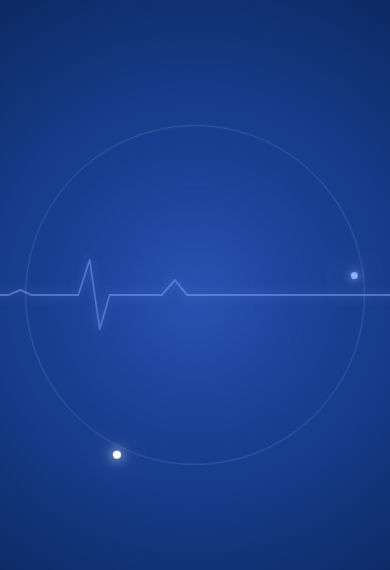
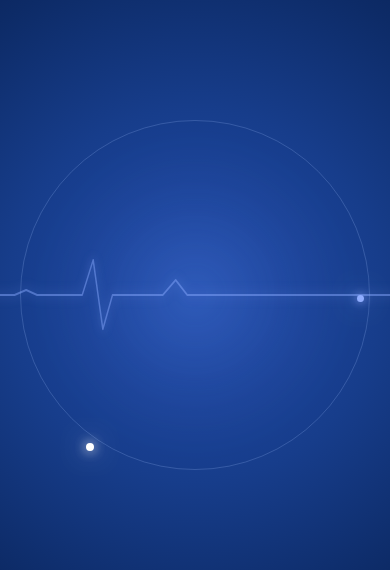
Before and after one commit to santheprogrammer97-gif/kalam-heart, a plain HTML site: page index.html in a window 390 px wide. Shown: the part 127-697 px from the top of the page. Drawn offline with Linux system fonts and the light colour scheme; some packages are replaced by stand-ins of ours; a script that the page names is missing.

Commit message:
Update index.html

```diff
--- a/index.html
+++ b/index.html
@@ -1,9 +1,12 @@
 <!DOCTYPE html>
 <html lang="en">
+
 <head>
 
 <meta charset="UTF-8">
-<meta name="viewport" content="width=device-width, initial-scale=1.0">
+
+<meta name="viewport"
+      content="width=device-width, initial-scale=1.0">
 
 <title>Kalam Home Care</title>
 
@@ -31,19 +34,15 @@ body{
     background:
     radial-gradient(
         circle at 50% 50%,
-        #2149a5 0%,
-        #173d8d 40%,
+        #244eaa 0%,
+        #173d8b 40%,
         #0d2b67 72%,
         #071d4d 100%
     );
 
     font-family:Arial,Helvetica,sans-serif;
+
 }
-
-
-/* =========================
-   MAIN
-========================= */
 
 .heart-page{
 
@@ -52,26 +51,23 @@ body{
     width:100vw;
     height:100vh;
 
-    overflow:hidden;
-
     display:flex;
-
     align-items:center;
     justify-content:center;
+
+    overflow:hidden;
 
 }
 
 
-/* =========================
-   GLOW
-========================= */
+/* GLOW */
 
 .glow{
 
     position:absolute;
 
-    width:420px;
-    height:420px;
+    width:440px;
+    height:440px;
 
     left:50%;
     top:50%;
@@ -83,16 +79,20 @@ body{
     background:
     radial-gradient(
         circle,
-        rgba(100,145,255,.25),
-        rgba(70,110,230,.08) 45%,
+        rgba(100,150,255,.30),
+        rgba(70,110,230,.10) 42%,
         transparent 72%
     );
 
-    filter:blur(35px);
+    filter:blur(32px);
 
     z-index:1;
 
-    animation:glowPulse 1.1s ease-in-out infinite;
+    animation:
+    glowPulse
+    1.1s
+    ease-in-out
+    infinite;
 
 }
 
@@ -104,24 +104,22 @@ body{
     }
 
     10%{
-        transform:translate(-50%,-50%) scale(1.07);
+        transform:translate(-50%,-50%) scale(1.08);
         opacity:1;
     }
 
-    20%{
+    25%{
         transform:translate(-50%,-50%) scale(.98);
     }
 
-    35%{
-        transform:translate(-50%,-50%) scale(1.03);
+    40%{
+        transform:translate(-50%,-50%) scale(1.04);
     }
 
 }
 
 
-/* =========================
-   ORBIT
-========================= */
+/* ORBIT */
 
 .orbit{
 
@@ -137,17 +135,21 @@ body{
 
     border:
     1px solid
-    rgba(160,190,255,.20);
+    rgba(160,190,255,.22);
 
     border-radius:50%;
 
     z-index:2;
 
-    animation:orbitRotate 22s linear infinite;
+    animation:
+    orbitRotate
+    20s
+    linear
+    infinite;
 
 }
 
-.orbit::before{
+.orbit:before{
 
     content:"";
 
@@ -169,7 +171,7 @@ body{
 
 }
 
-.orbit::after{
+.orbit:after{
 
     content:"";
 
@@ -180,10 +182,10 @@ body{
 
     border-radius:50%;
 
-    background:#fff;
+    background:white;
 
     box-shadow:
-    0 0 12px #fff,
+    0 0 12px white,
     0 0 25px rgba(255,255,255,.7);
 
     right:18px;
@@ -194,35 +196,41 @@ body{
 @keyframes orbitRotate{
 
     from{
-        transform:translate(-50%,-50%) rotate(0deg);
+        transform:
+        translate(-50%,-50%)
+        rotate(0deg);
     }
 
     to{
-        transform:translate(-50%,-50%) rotate(360deg);
+        transform:
+        translate(-50%,-50%)
+        rotate(360deg);
     }
 
 }
 
 
-/* =========================
-   HEART
-========================= */
+/* HEART */
 
-.heart-container{
+.heart-wrap{
 
     position:relative;
 
     z-index:5;
 
-    width:600px;
-    height:700px;
+    width:520px;
+    height:600px;
 
     display:flex;
 
     align-items:center;
     justify-content:center;
 
-    animation:heartbeat 1.1s ease-in-out infinite;
+    animation:
+    heartbeat
+    1.1s
+    ease-in-out
+    infinite;
 
 }
 
@@ -251,16 +259,12 @@ body{
 }
 
 
-/* =========================
-   3D MODEL
-========================= */
+/* GLB */
 
 model-viewer{
 
-    width:600px;
-    height:700px;
-
-    display:block;
+    width:520px;
+    height:600px;
 
     background:transparent;
 
@@ -269,20 +273,14 @@ model-viewer{
     border:0;
     outline:0;
 
+    display:block;
+
     pointer-events:none;
-
-    filter:
-    drop-shadow(
-        0 20px 30px
-        rgba(0,0,0,.22)
-    );
 
 }
 
 
-/* =========================
-   ECG
-========================= */
+/* ECG */
 
 .ecg{
 
@@ -295,7 +293,8 @@ model-viewer{
     left:50%;
     top:50%;
 
-    transform:translate(-50%,-50%);
+    transform:
+    translate(-50%,-50%);
 
     z-index:10;
 
@@ -316,11 +315,12 @@ model-viewer{
 
     fill:none;
 
-    stroke:#8aa8ff;
+    stroke:#88a9ff;
 
-    stroke-width:2.4;
+    stroke-width:2.3;
 
     stroke-linecap:round;
+
     stroke-linejoin:round;
 
     stroke-dasharray:1000;
@@ -350,9 +350,7 @@ model-viewer{
 }
 
 
-/* =========================
-   BRAND
-========================= */
+/* BRAND */
 
 .brand{
 
@@ -361,9 +359,11 @@ model-viewer{
     left:50%;
     bottom:15px;
 
-    transform:translateX(-50%);
+    transform:
+    translateX(-50%);
 
-    color:rgba(255,255,255,.25);
+    color:
+    rgba(255,255,255,.25);
 
     font-size:9px;
 
@@ -376,106 +376,73 @@ model-viewer{
 }
 
 
-/* =========================
-   DESKTOP
-========================= */
+/* MOBILE */
 
-@media(min-width:901px){
+@media(max-width:900px){
+
+    .heart-wrap{
+
+        width:430px;
+        height:500px;
+
+    }
 
     model-viewer{
 
-        width:600px;
-        height:700px;
+        width:430px;
+        height:500px;
 
-        /*
-        IMPORTANT CAMERA FIX
-        */
+    }
 
-        --camera-orbit:0deg 80deg 70m;
+    .orbit{
+
+        width:450px;
+        height:450px;
+
+    }
+
+    .glow{
+
+        width:370px;
+        height:370px;
 
     }
 
 }
 
+@media(max-width:500px){
 
-/* =========================
-   TABLET
-========================= */
+    .heart-wrap{
 
-@media(max-width:900px){
+        width:330px;
+        height:400px;
+
+    }
+
+    model-viewer{
+
+        width:330px;
+        height:400px;
+
+    }
 
     .orbit{
 
-        width:460px;
-        height:460px;
+        width:350px;
+        height:350px;
 
     }
 
     .glow{
 
-        width:360px;
-        height:360px;
-
-    }
-
-    .heart-container{
-
-        width:500px;
-        height:600px;
-
-    }
-
-    model-viewer{
-
-        width:500px;
-        height:600px;
-
-        --camera-orbit:0deg 80deg 65m;
-
-    }
-
-}
-
-
-/* =========================
-   MOBILE
-========================= */
-
-@media(max-width:500px){
-
-    .orbit{
-
-        width:340px;
-        height:340px;
-
-    }
-
-    .glow{
-
-        width:280px;
-        height:280px;
-
-    }
-
-    .heart-container{
-
-        width:350px;
-        height:450px;
-
-    }
-
-    model-viewer{
-
-        width:350px;
-        height:450px;
-
-        --camera-orbit:0deg 80deg 60m;
+        width:290px;
+        height:290px;
 
     }
 
     .ecg{
 
-        width:600px;
+        width:580px;
 
         opacity:.5;
 
@@ -499,7 +466,7 @@ model-viewer{
     <div class="orbit"></div>
 
 
-    <!-- SINGLE ECG -->
+    <!-- ONE ECG -->
 
     <div class="ecg">
 
@@ -530,15 +497,17 @@ model-viewer{
     </div>
 
 
-    <!-- HEART -->
+    <!-- KALAM GLASS HEART -->
 
-    <div class="heart-container">
+    <div class="heart-wrap">
 
         <model-viewer
 
-            src="./New_Project_8242026.glb"
+            id="kalamHeart"
 
-            alt="Kalam Home Care 3D Heart"
+            src="./Kalam_Glass_Heart.glb"
+
+            alt="Kalam Home Care Glass Heart"
 
             auto-rotate
 
@@ -550,19 +519,19 @@ model-viewer{
 
             disable-zoom
 
-            shadow-intensity="0.55"
+            shadow-intensity="0.8"
 
-            shadow-softness="1"
+            shadow-softness="0.8"
 
-            exposure="0.55"
+            exposure="1"
 
             environment-image="neutral"
 
-            camera-orbit="0deg 80deg 70m"
+            camera-orbit="0deg 75deg auto"
 
-            camera-target="0m 0m 0m"
+            camera-target="auto auto auto"
 
-            field-of-view="50deg">
+            field-of-view="35deg">
 
         </model-viewer>
 
```
